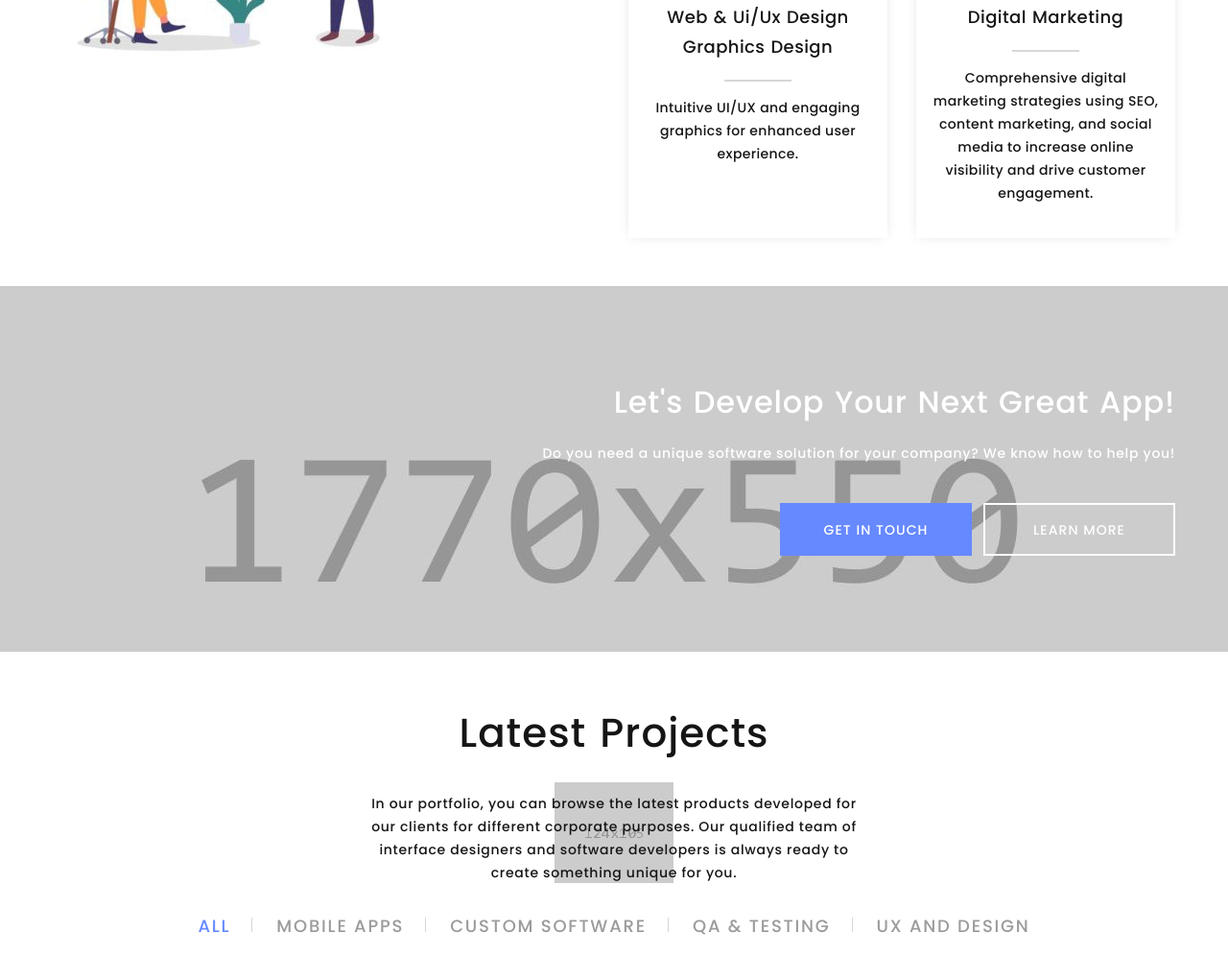
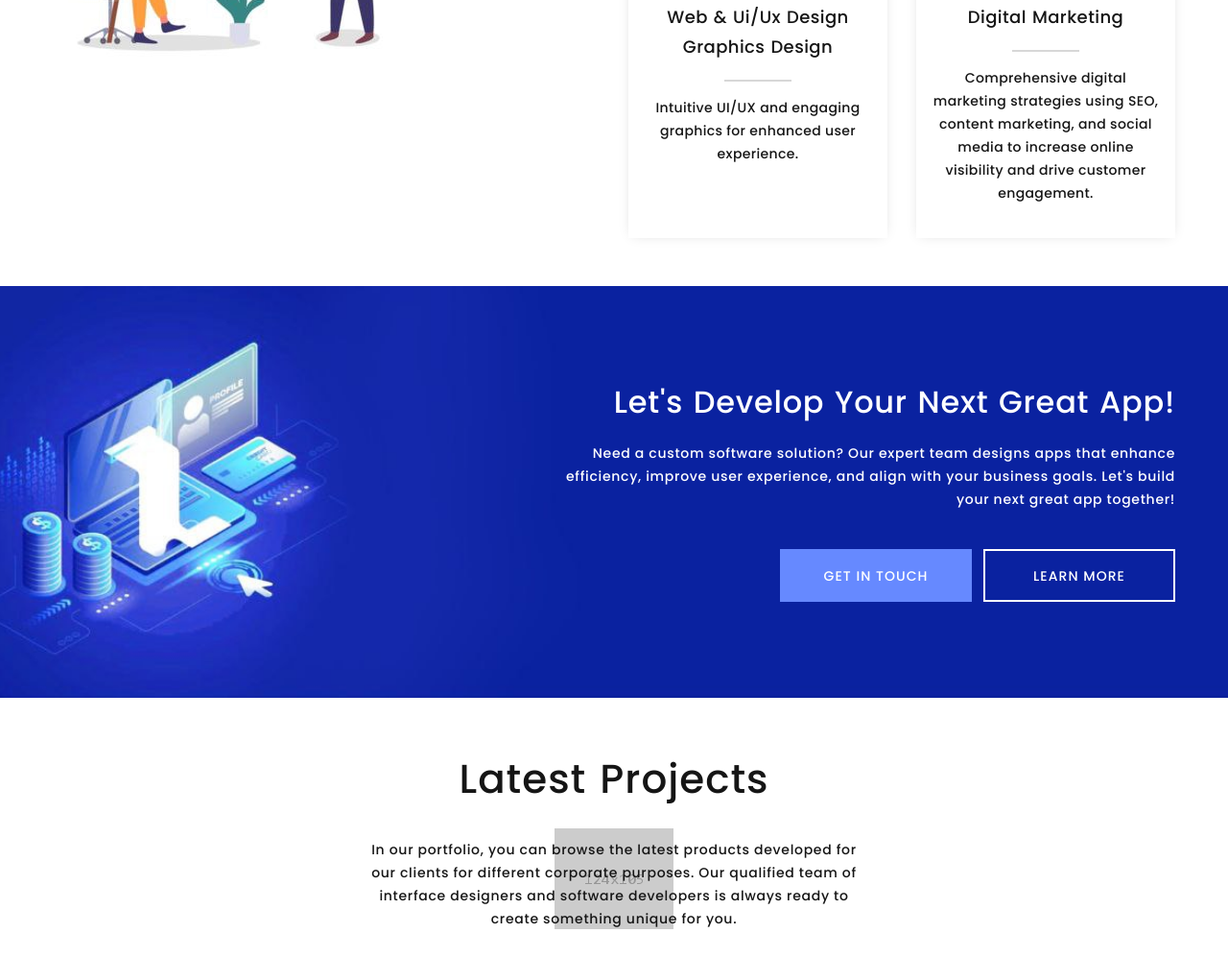
Before and after one commit to CodewithShahriar/nexvosys, a plain HTML site: page index.html in a window 1280 px wide. Shown: the part 1371-2368 px from the top of the page at 96% size. Drawn offline with Linux system fonts and the light colour scheme; some packages are replaced by stand-ins of ours.

Commit message:
cta update

```diff
--- a/index.html
+++ b/index.html
@@ -151,13 +151,13 @@
 
       <!-- Cta-->
       <section class="section section-fluid bg-default">
-        <div class="parallax-container" data-parallax-img="images/parallax-1.jpg">
+        <div class="parallax-container" data-parallax-img="images/1770x550.jpg">
           <div class="parallax-content section-xl context-dark bg-overlay-68 bg-mobile-overlay">
             <div class="container">
               <div class="row row-30 justify-content-end text-right">
                 <div class="col-sm-7">
                   <h3 class="wow fadeInLeft">Let's Develop Your Next Great App!</h3>
-                  <p>Do you need a unique software solution for your company? We know how to help you!</p>
+                  <p>Need a custom software solution? Our expert team designs apps that enhance efficiency, improve user experience, and align with your business goals. Let's build your next great app together!</p>
                   <div class="group-sm group-middle group justify-content-end"><a class="button button-primary button-ujarak" href="#modalCta" data-toggle="modal">Get in Touch</a><a class="button button-white-outline button-ujarak" href="#">Learn More</a></div>
                 </div>
               </div>
```
Also changed, not shown: images/1770x550.jpg (added).
